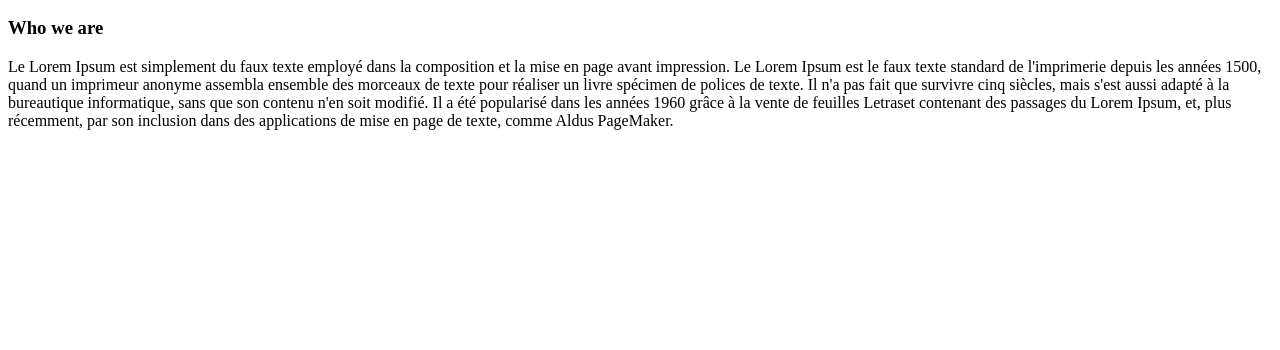
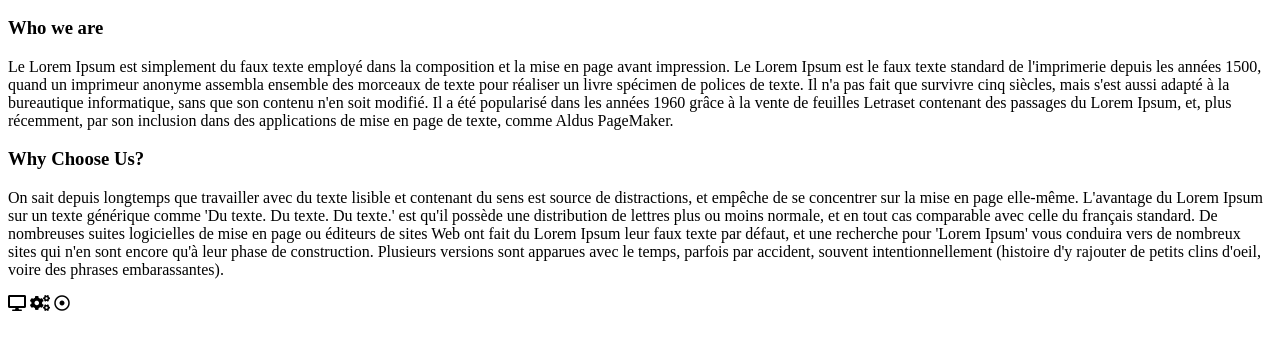
Before and after one commit to gregorybouyssou/projet_creativ, a plain HTML site: page index.html in a window 1280 px wide. Shown: the part 110-460 px from the top of the page. Drawn offline with Linux system fonts and the light colour scheme.

Commit message:
section 1

```diff
--- a/index.html
+++ b/index.html
@@ -3,6 +3,7 @@
 <head>
     <meta charset="UTF-8">
     <meta name="viewport" content="width=device-width, initial-scale=1.0">
+    <link rel="stylesheet" href="https://use.fontawesome.com/releases/v5.8.1/css/all.css" integrity="sha384-50oBUHEmvpQ+1lW4y57PTFmhCaXp0ML5d60M1M7uH2+nqUivzIebhndOJK28anvf" crossorigin="anonymous">
     <meta http-equiv="X-UA-Compatible" content="ie=edge">
     <title>Creative & high quality</title>
 
@@ -18,7 +19,7 @@
         ABOUT US
     </h2>
 
-    <div>
+    <div1>
     <h3>
         Who we are
     </h3>
@@ -26,7 +27,32 @@
     <p>
             Le Lorem Ipsum est simplement du faux texte employé dans la composition et la mise en page avant impression. Le Lorem Ipsum est le faux texte standard de l'imprimerie depuis les années 1500, quand un imprimeur anonyme assembla ensemble des morceaux de texte pour réaliser un livre spécimen de polices de texte. Il n'a pas fait que survivre cinq siècles, mais s'est aussi adapté à la bureautique informatique, sans que son contenu n'en soit modifié. Il a été popularisé dans les années 1960 grâce à la vente de feuilles Letraset contenant des passages du Lorem Ipsum, et, plus récemment, par son inclusion dans des applications de mise en page de texte, comme Aldus PageMaker.
     </p>
-</div>
+
+    </div1>
+
+
+    <div2>
+<h3>
+        Why Choose Us?
+</h3>
+<p>
+    On sait depuis longtemps que travailler avec du texte lisible et contenant du sens est source de distractions, et empêche de se concentrer sur la mise en page elle-même. L'avantage du Lorem Ipsum sur un texte générique comme 'Du texte. Du texte. Du texte.' est qu'il possède une distribution de lettres plus ou moins normale, et en tout cas comparable avec celle du français standard. De nombreuses suites logicielles de mise en page ou éditeurs de sites Web ont fait du Lorem Ipsum leur faux texte par défaut, et une recherche pour 'Lorem Ipsum' vous conduira vers de nombreux sites qui n'en sont encore qu'à leur phase de construction. Plusieurs versions sont apparues avec le temps, parfois par accident, souvent intentionnellement (histoire d'y rajouter de petits clins d'oeil, voire des phrases embarassantes).
+</p>
+
+
+
+
+</div2>
+
+<i class="fas fa-desktop"></i>
+<i class="fas fa-cogs"></i>
+<i class="far fa-dot-circle"></i>
+
 
 </body>
+<footer>
+
+</footer>
+
+
 </html>
```
